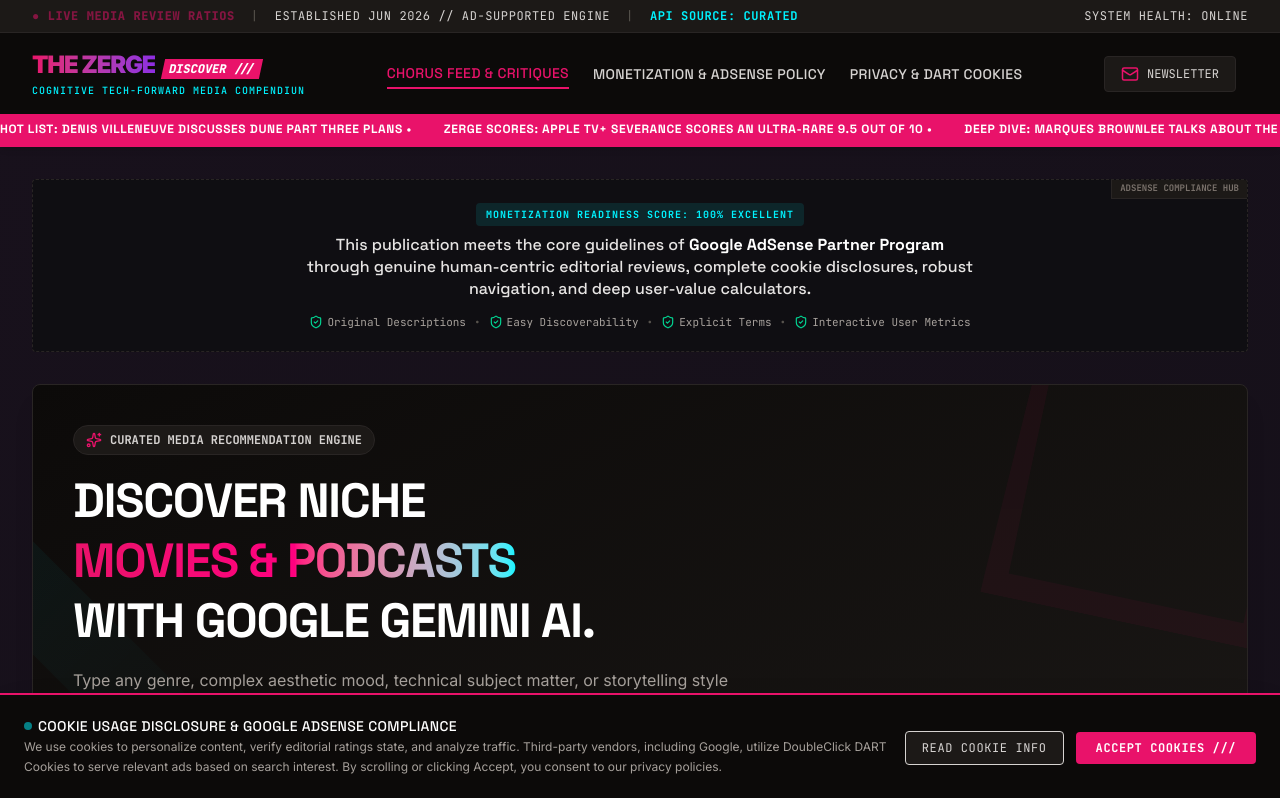
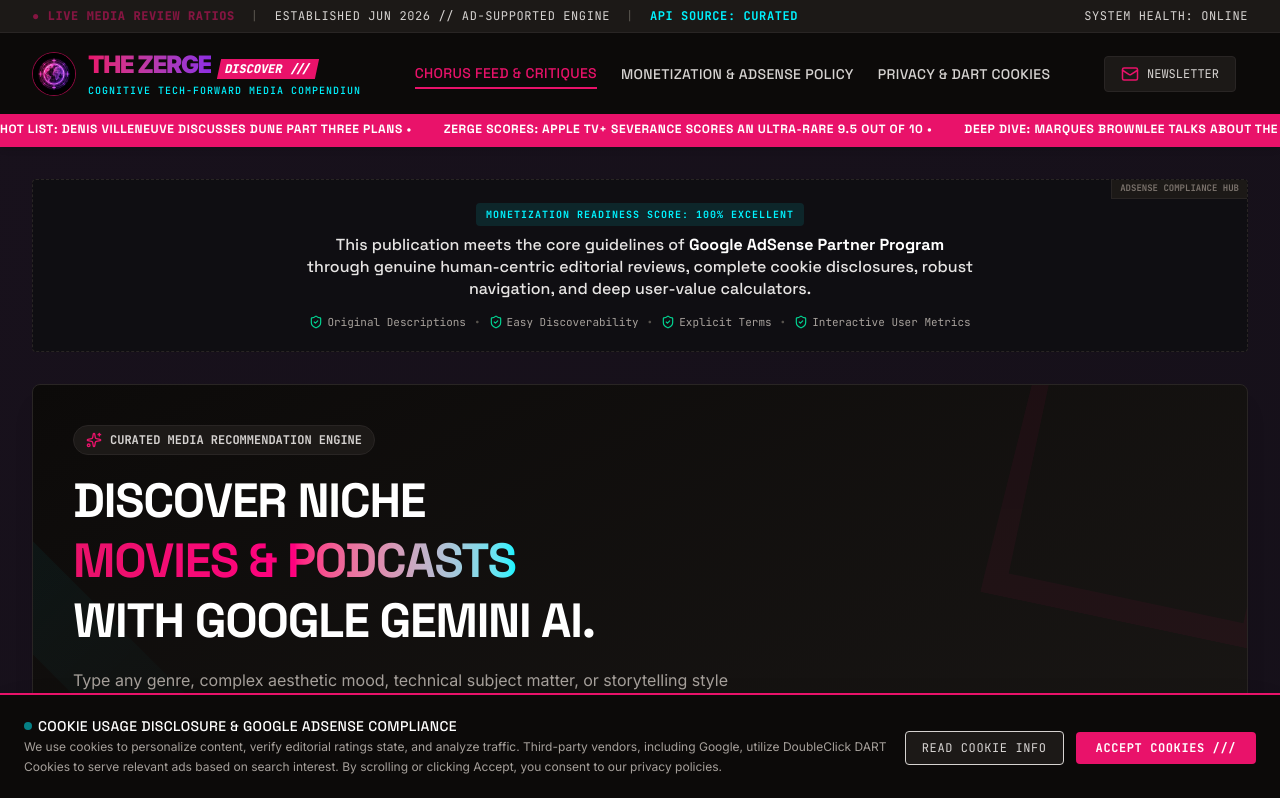
Before and after one commit to sabeeh1123/zerge, a Next.js app: page / in a window 1280 px wide. Shown: the top 798 px of the page. Built offline with nearby package versions, Linux system fonts and the light colour scheme.

Commit message:
feat: add site icon and brand logo to header
Update the application layout to include a site icon and integrate it into the brand logo for improved visual identity.

```diff
--- a/app/layout.tsx
+++ b/app/layout.tsx
@@ -27,12 +27,19 @@
   verification: {
     google: 'ba4L_TA6pYg5hd0p5Z6R_tCbrORyuZovoMevBc4Um8k',
   },
+  icons: {
+    icon: '/icon.jpg',
+    shortcut: '/icon.jpg',
+    apple: '/icon.jpg',
+  },
 };
 
 export default function RootLayout({ children }: { children: React.ReactNode }) {
   return (
     <html lang="en" className={`${inter.variable} ${spaceGrotesk.variable} ${jetbrainsMono.variable}`} suppressHydrationWarning>
       <head>
+        <link rel="icon" href="/icon.jpg" type="image/jpeg" />
+        <link rel="apple-touch-icon" href="/icon.jpg" />
         <meta name="google-site-verification" content="ba4L_TA6pYg5hd0p5Z6R_tCbrORyuZovoMevBc4Um8k" />
         <meta name="google-site-verification" content="google24d069add37978b6" />
         <meta name="monetag" content="19d17d38a8688b2fef16668c8a642bc6" />
--- a/app/page.tsx
+++ b/app/page.tsx
@@ -381,9 +381,18 @@
           <div className="flex items-center space-x-4">
             <button
               onClick={() => { setActiveTab("home"); window.scrollTo({ top: 0, behavior: "smooth" }); }}
-              className="group text-left"
+              className="group flex items-center gap-3 text-left"
               id="brand-logo"
             >
+              <div className="relative w-10 h-10 md:w-11 md:h-11 rounded-full overflow-hidden border border-verge-magenta/60 flex-shrink-0 group-hover:border-verge-magenta transition duration-300 bg-black">
+                <img
+                  src="/icon.jpg"
+                  alt="The Zerge"
+                  className="w-full h-full object-cover group-hover:scale-110 transition duration-500"
+                  referrerPolicy="no-referrer"
+                />
+              </div>
+              <div>
                 <div className="flex items-baseline font-black tracking-tighter text-2xl md:text-3.5xl uppercase">
                   <span className="bg-gradient-to-r from-verge-magenta to-verge-purple bg-clip-text text-transparent">THE ZERGE</span>
                   <span className="text-white ml-2 px-1.5 py-0.5 text-xs font-mono font-black tracking-normal bg-verge-magenta transform -skew-x-12 inline-block">DISCOVER ///</span>
@@ -391,6 +400,7 @@
                 <p className="text-[10px] font-mono font-medium uppercase tracking-widest text-[#00f3ff] mt-0.5 tracking-wider">
                   COGNITIVE TECH-FORWARD MEDIA COMPENDIUN
                 </p>
+              </div>
             </button>
           </div>
 
```
Also changed, not shown: public/icon.jpg (added). Lines whose indentation alone changed are shown as unchanged.
